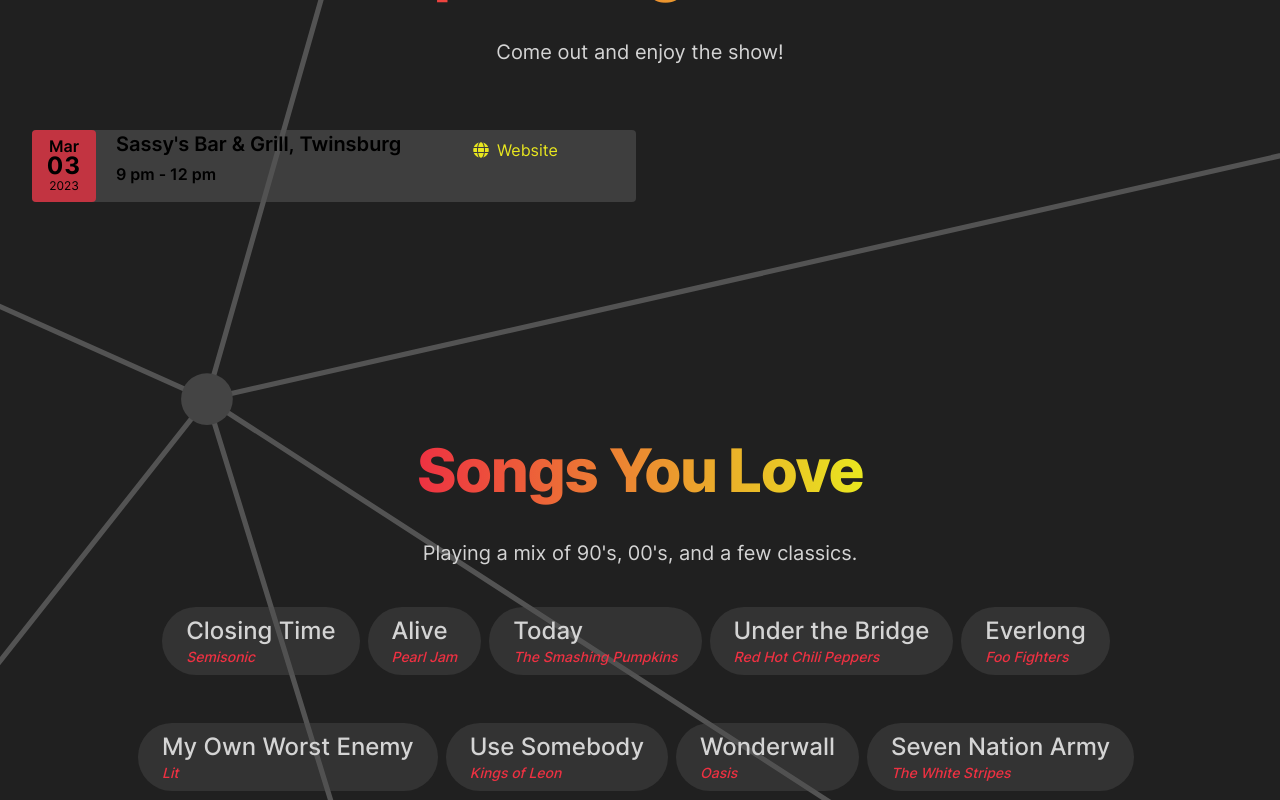
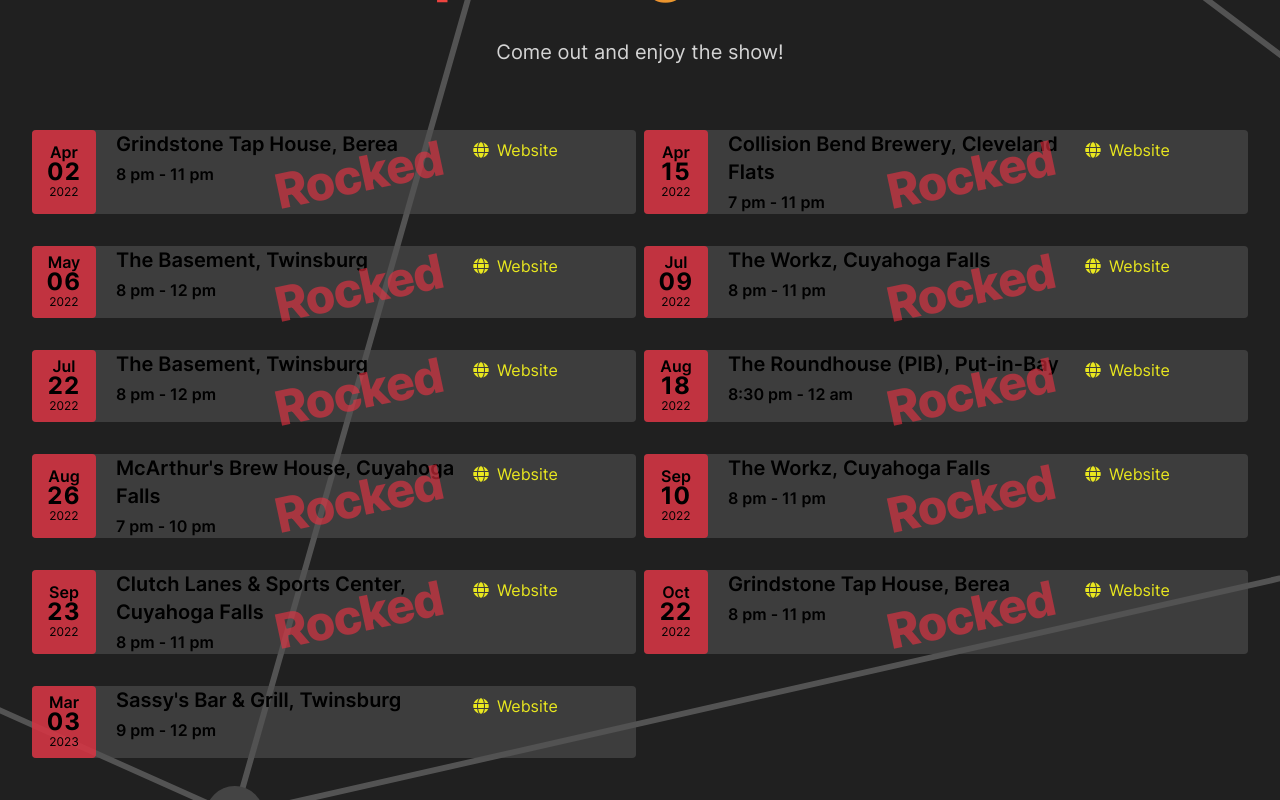
Before and after one commit to keepforever/www.endrockcle.com, a Next.js app: page / in a window 1280 px wide. Shown: the part 2700-3500 px from the top of the page. Built offline with nearby package versions, Linux system fonts and the light colour scheme.

Commit message:
fix: shows

```diff
--- a/src/components/ShowCardAlt.tsx
+++ b/src/components/ShowCardAlt.tsx
@@ -14,8 +14,15 @@
   return (
     <div
       key={show.id}
-      className='mb-6 flex gap-2 rounded bg-gray-600 bg-opacity-60'
+      className='mb-6 flex gap-2 rounded bg-gray-600 bg-opacity-60 relative'
     >
+      {show.isPast ? (
+        <div className='absolute top-1/4 left-[40%] -rotate-12 opacity-60'>
+          <span className='text-4xl sm:text-5xl text-erc-red tracking-tight font-extrabold'>
+            Rocked
+          </span>
+        </div>
+      ) : null}
       {/* date square */}
 
       <div className='flex w-16 items-center justify-center rounded bg-erc-red bg-opacity-75 py-2'>
--- a/src/constants/shows2022.ts
+++ b/src/constants/shows2022.ts
@@ -1,6 +1,6 @@
 import { Show } from '@/interfaces/Show';
 
-export const shows: Show[] = [
+export const shows2022: Show[] = [
   {
     id: 1,
     isPast: true,
@@ -100,4 +100,14 @@
     beginEnd: '8 pm - 11 pm',
     url: 'https://www.facebook.com/GrindstoneTaps',
   },
+
+  {
+    id: 11,
+    isPast: false,
+    date: '03/03/2023',
+    venueName: "Sassy's Bar & Grill",
+    city: 'Twinsburg',
+    beginEnd: '9 pm - 12 pm',
+    url: 'https://www.facebook.com/sassysbarandgrille/',
+  },
 ];
--- a/src/pages/index.tsx
+++ b/src/pages/index.tsx
@@ -10,7 +10,7 @@
 import { SongCarousel } from '@/components/SongCarousel';
 import UpcomingShows from '@/components/UpcomingShows';
 
-import { shows } from '@/constants/shows';
+import { shows2022 as shows } from '@/constants/shows2022';
 import { songs } from '@/constants/songs';
 import { Show } from '@/interfaces/Show';
 import { Song } from '@/interfaces/Song';
--- a/src/pages/shows.tsx
+++ b/src/pages/shows.tsx
@@ -8,7 +8,7 @@
 import Seo from '@/components/Seo';
 import UpcomingShows from '@/components/UpcomingShows';
 
-import { shows } from '@/constants/shows';
+import { shows2022 as shows } from '@/constants/shows2022';
 import { Show } from '@/interfaces/Show';
 
 type Props = {
```
